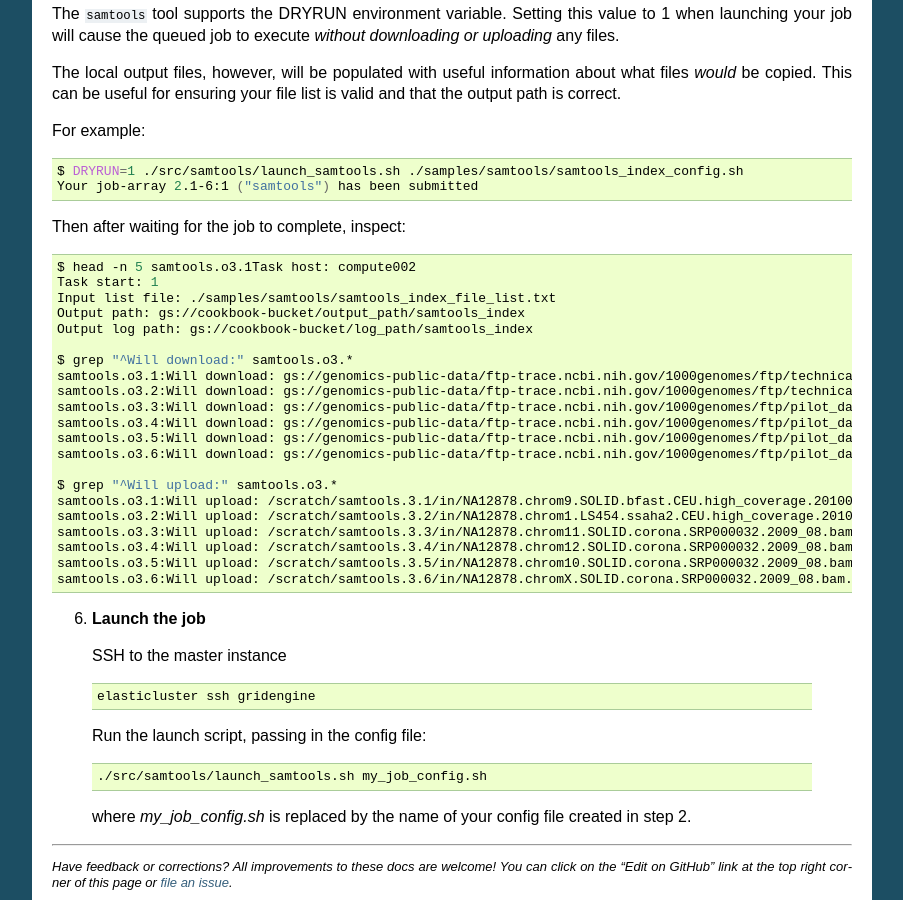
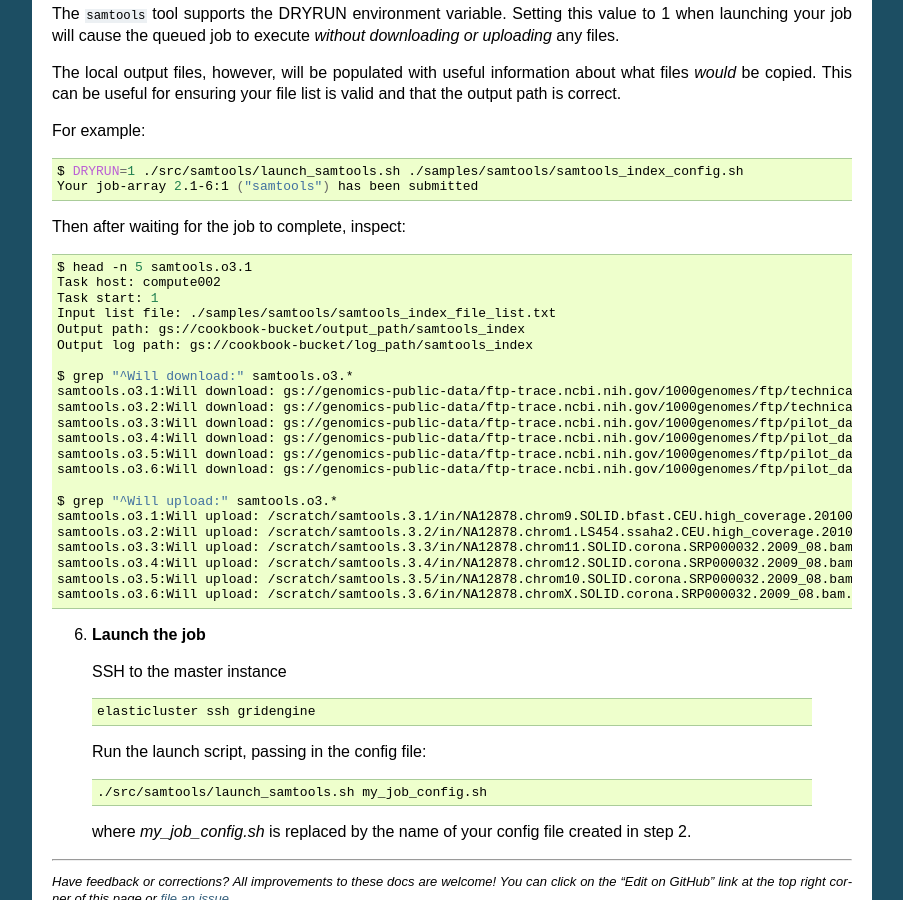
Before and after one commit to googlegenomics/readthedocs, a Sphinx documentation site: the page built from docs/source/use_cases/run_samtools_over_many_files/index.rst, in a window 1280 px wide and 900 px high, scrolled down 5973 px. Shown: the whole window, without its empty margins (198-1101 px from the left). Built offline with Sphinx 7.4.7, drawn with Linux system fonts in a browser that asks for light colours.

Commit message:
Fixed small problem with format of output

```diff
--- a/docs/source/use_cases/run_samtools_over_many_files/index.rst
+++ b/docs/source/use_cases/run_samtools_over_many_files/index.rst
@@ -172,7 +172,8 @@ Then after waiting for the job to complete, inspect:
 
 .. code-block:: shell
 
-   $ head -n 5 samtools.o3.1Task host: compute002
+   $ head -n 5 samtools.o3.1
+   Task host: compute002
    Task start: 1
    Input list file: ./samples/samtools/samtools_index_file_list.txt
    Output path: gs://cookbook-bucket/output_path/samtools_index
```
